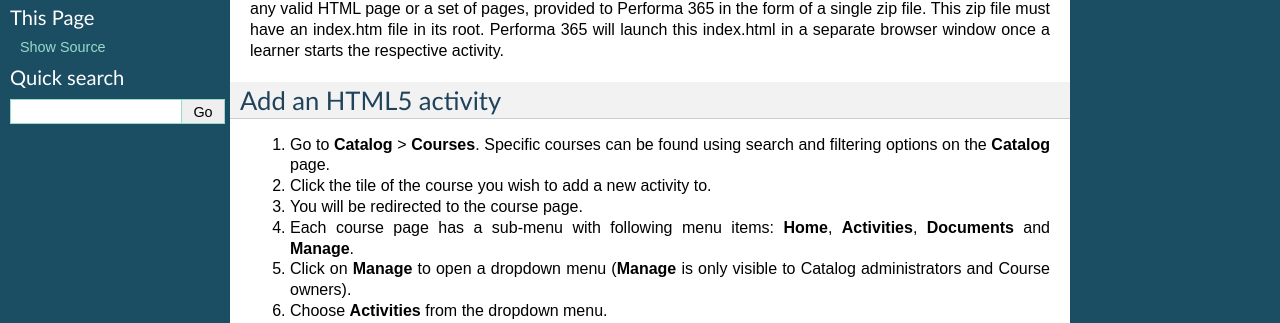
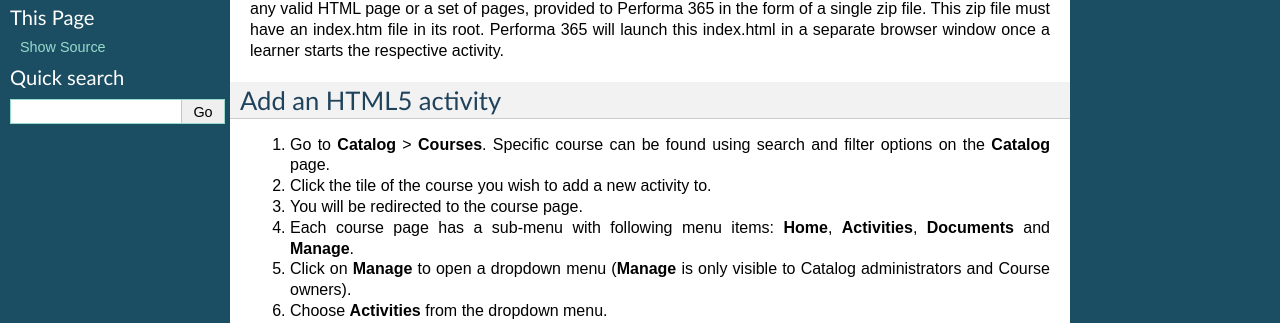
Before and after one commit to pslisko/performa365docs, a Sphinx documentation site: the page built from docs/howto/manage_activities/html5.rst, in a window 1280 px wide. Shown: the part 265-588 px from the top of the page. Built offline with Sphinx 7.4.7, drawn with Linux system fonts in a browser that asks for light colours; pages that are not in the unit, such as notebooks, are missing from menus.

Commit message:
Update html5.rst

```diff
--- a/docs/howto/manage_activities/html5.rst
+++ b/docs/howto/manage_activities/html5.rst
@@ -16,7 +16,7 @@
 Add an HTML5 activity
 ********************************************
 
-#. Go to **Catalog** > **Courses**. Specific courses can be found using search and filtering options on the **Catalog** page.
+#. Go to **Catalog** > **Courses**. Specific course can be found using search and filter options on the **Catalog** page.
 #. Click the tile of the course you wish to add a new activity to.
 #. You will be redirected to the course page.
 #. Each course page has a sub-menu with following menu items: **Home**, **Activities**, **Documents** and **Manage**.
```
